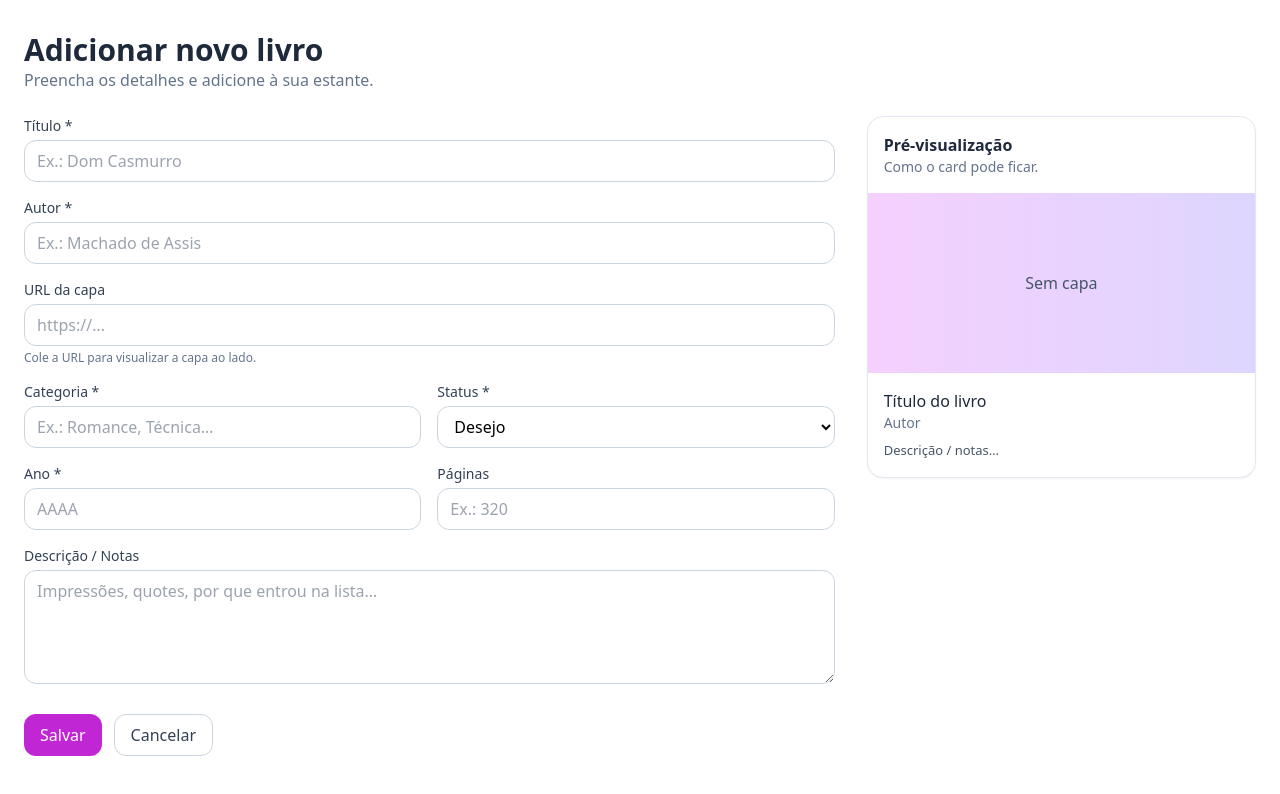
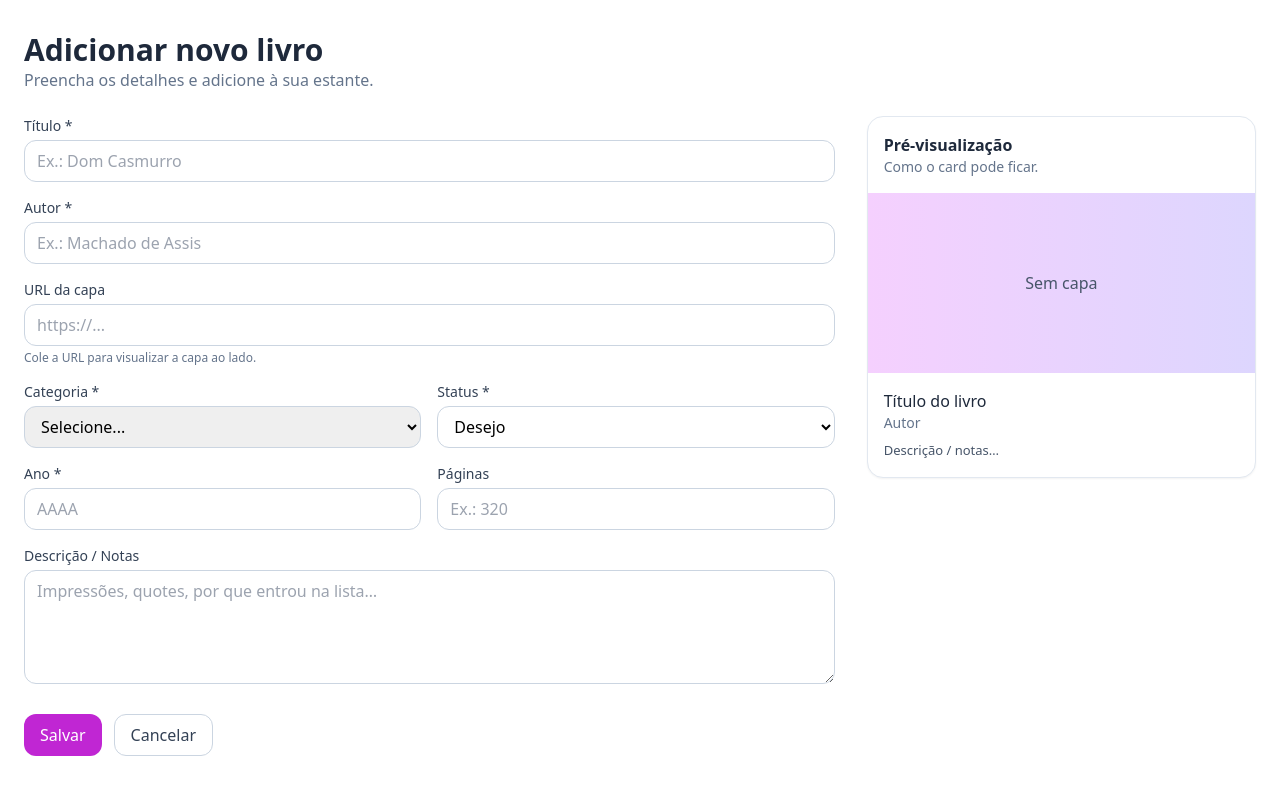
Before and after one commit to KailanySousa/library-app, an Angular app: page /novo in a window 1280 px wide. Shown: the top 794 px of the page. Built offline with nearby package versions, Linux system fonts and the light colour scheme; no server answers.

Commit message:
selecionar categoria no cadastro

```diff
--- a/src/app/components/novo/novo.component.html
+++ b/src/app/components/novo/novo.component.html
@@ -59,12 +59,17 @@
           <label class="block text-sm font-medium text-slate-700"
             >Categoria *</label
           >
-          <input
+          <select
             type="text"
             formControlName="categoria"
             class="mt-1 w-full rounded-xl border border-slate-300 px-3 py-2 focus:outline-none focus:ring-2 focus:ring-fuchsia-300"
             placeholder="Ex.: Romance, Técnica…"
-          />
+          >
+            <option value="">Selecione...</option>
+            @for(categoria of categorias; track $index) {
+            <option [value]="categoria.id">{{ categoria.nome }}</option>
+            }
+          </select>
         </div>
 
         <div>
--- a/src/app/components/novo/novo.component.ts
+++ b/src/app/components/novo/novo.component.ts
@@ -10,6 +10,8 @@ import {
 import { Router, RouterModule } from '@angular/router';
 import { EStatus } from '../../enums/status.enum';
 import { STATUS_OPTIONS } from '../../consts/status.const';
+import { CategoriaService } from '../../categoria.service';
+import ICategoria from '../../interfaces/categoria.interface';
 
 @Component({
   selector: 'app-novo',
@@ -18,24 +20,28 @@ import { STATUS_OPTIONS } from '../../consts/status.const';
   templateUrl: './novo.component.html',
 })
 export class NovoComponent implements OnInit {
-  // TODO: listar categorias
-
   readonly currentYear = new Date().getFullYear();
 
   private readonly requiredHelper = (c: AbstractControl) =>
     Validators.required(c);
 
   readonly statusOptions = STATUS_OPTIONS;
+  categorias!: ICategoria[];
   form!: FormGroup;
   coverPreview: string | null = null;
 
   constructor(
     private readonly router: Router,
-    private readonly fb: FormBuilder
+    private readonly fb: FormBuilder,
+    private readonly categoriaService: CategoriaService
   ) {}
 
   ngOnInit() {
     this.setupForm();
+
+    this.categoriaService
+      .getAll()
+      .subscribe((data) => (this.categorias = data));
   }
 
   setupForm() {
```
